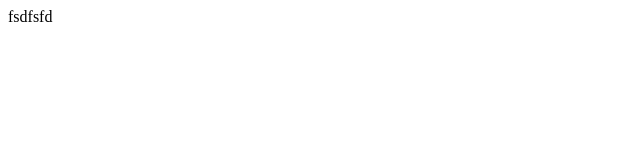
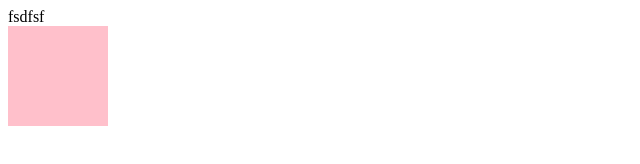
Before and after one commit to Geyanzhi/wode, a plain HTML site: page index.html in a window 1280 px wide. Shown: the whole page, without its empty margins (0-640 px from the left). Drawn offline with Linux system fonts and the light colour scheme.

Commit message:
更改后的

```diff
--- a/index.html
+++ b/index.html
@@ -5,8 +5,18 @@
   <meta name="viewport" content="width=device-width, initial-scale=1.0">
   <meta http-equiv="X-UA-Compatible" content="ie=edge">
   <title>Document</title>
+  <STYLE>
+    div{
+      width: 100px;
+      height: 100px;
+      background-color: pink;
+    }
+  </STYLE>
 </head>
 <body>
-  fsdfsfd
+  fsdfsf
+  <div>
+
+  </div>
 </body>
 </html>
```
Also changed, not shown: 1 other file.
